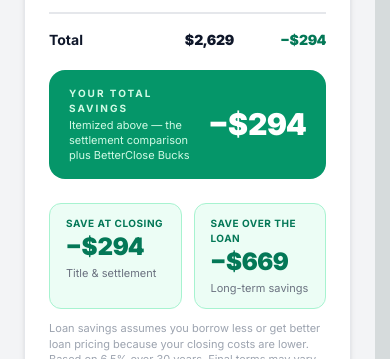
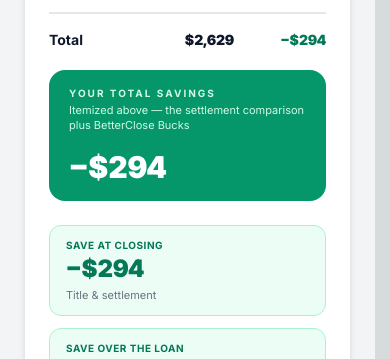
Before and after one commit to Tomduhamel1/DTC-Title, a Next.js app: page /quote/results in a window 390 px wide. Shown: the part 1206-1565 px from the top of the page. Built offline with nearby package versions, Linux system fonts and the light colour scheme; no server answers.

Commit message:
Verify cache consistency and keep quote amounts readable on narrow phones

```diff
--- a/src/components/FeeReportTable.tsx
+++ b/src/components/FeeReportTable.tsx
@@ -174,7 +174,7 @@
           Loan-life total includes closing savings plus modeled interest avoided
           if you finance that much less at 6.5% over 30 years.
         </p>
-      </div> : <div className="mx-6 mb-6 rounded-2xl bg-emerald-600 px-5 py-4 flex items-center justify-between gap-4">
+      </div> : <div className="mx-6 mb-6 rounded-2xl bg-emerald-600 px-5 py-4 flex flex-col items-start min-[440px]:flex-row min-[440px]:items-center justify-between gap-4">
         <div className="min-w-0">
           <div className="text-[10px] font-bold uppercase tracking-[0.2em] text-emerald-100">
             Your total savings
@@ -190,12 +190,12 @@
 
       {/* Preserve the full report's existing summary layout. */}
       {!isPreview && <div className="px-6 pb-6">
-        <div className="grid grid-cols-2 gap-3">
+        <div className="grid grid-cols-1 min-[440px]:grid-cols-2 gap-3">
           <div className="bg-emerald-50 border border-emerald-200 rounded-xl px-4 py-3">
             <div className="text-[10px] font-bold uppercase tracking-wider text-emerald-700 mb-1">
               Save at closing
             </div>
-            <div className="text-2xl font-black text-emerald-700 tabular-nums leading-none">
+            <div className="text-2xl font-black text-emerald-700 tabular-nums leading-none whitespace-nowrap">
               {formatSavings(totals.estimatedSavings)}
             </div>
             <div className="text-[11px] text-gray-500 mt-1.5">Title &amp; settlement</div>
@@ -205,7 +205,7 @@
               <div className="text-[10px] font-bold uppercase tracking-wider text-emerald-700 mb-1">
                 Save over the loan
               </div>
-              <div className="text-2xl font-black text-emerald-700 tabular-nums leading-none">
+              <div className="text-2xl font-black text-emerald-700 tabular-nums leading-none whitespace-nowrap">
                 {formatSavings(totals.lifetimeSavings)}
               </div>
               <div className="text-[11px] text-gray-500 mt-1.5">Long-term savings</div>
@@ -317,8 +317,8 @@
 
   return (
     <div className={positiveSavings ? PREVIEW_COLS : COLS}>
-      <div className="min-w-0">
-        <div className="text-[13px] font-semibold text-dark-900 leading-tight">
+      <div className={positiveSavings ? 'min-w-0' : 'min-w-0 col-span-3 min-[380px]:col-span-1'}>
+        <div className="text-[13px] font-semibold text-dark-900 leading-tight break-words">
           {item.label}
           {item.isCredit && (
             <span className="ml-2 align-middle inline-block text-[9px] font-bold uppercase tracking-wider text-emerald-700 bg-emerald-50 border border-emerald-200 rounded-full px-1.5 py-0.5">
@@ -340,7 +340,7 @@
         {typical}
       </div>
       <div
-        className={`text-[13px] font-bold text-right tabular-nums whitespace-nowrap ${
+        className={`${positiveSavings ? '' : 'col-start-2 min-[380px]:col-start-auto'} text-[13px] font-bold text-right tabular-nums whitespace-nowrap ${
           item.isCredit ? 'text-emerald-700' : 'text-dark-900'
         }`}
       >
--- a/src/lib/elendCalc.ts
+++ b/src/lib/elendCalc.ts
@@ -186,8 +186,8 @@
   const othersCents = stackCents - cents(anchor.ourCost)
   // Usually the package delta sits on settlement, with other rows at parity.
   // For a much cheaper competitor, use proportional allocation instead of
-  // inventing a negative settlement price. The table identifies this as a
-  // package comparison; these are not independently sourced per-line rates.
+  // inventing a negative settlement price. These are package allocations,
+  // not independently sourced per-line rates.
   const proportional = lowCents < othersCents || highCents < othersCents
   let allocatedLow = 0, allocatedHigh = 0
   for (const li of stack.filter(item => item !== anchor)) {
```
Also changed, not shown: 2 other files (tests, documents, lock files or other folders).
